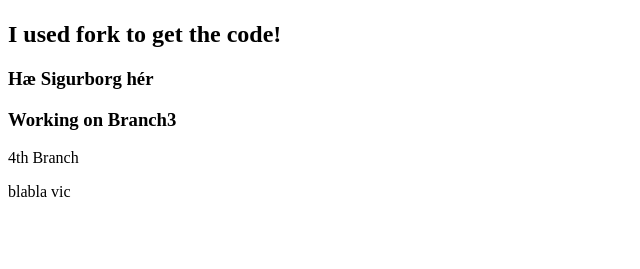
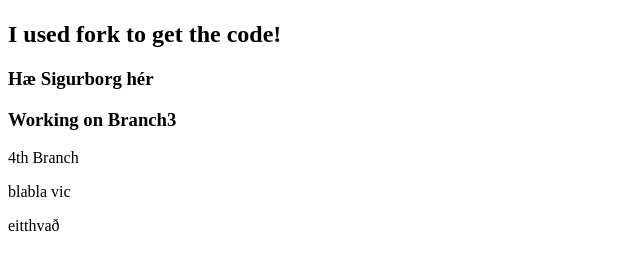
Before and after one commit to solveighelga/Branches-and-Pull-Requests, a plain HTML site: page index.html in a window 1280 px wide. Shown: the part 59-328 px from the top of the page, without its empty margins (0-640 px from the left). Drawn offline with Linux system fonts and the light colour scheme.

Commit message:
eitthvað

```diff
--- a/index.html
+++ b/index.html
@@ -13,6 +13,7 @@
     <h3>Working on Branch3</h3>
     <p>4th Branch</p>
     <p>blabla vic</p>
+    <p>eitthvað</p>
 
 </body>
 </html>
```
